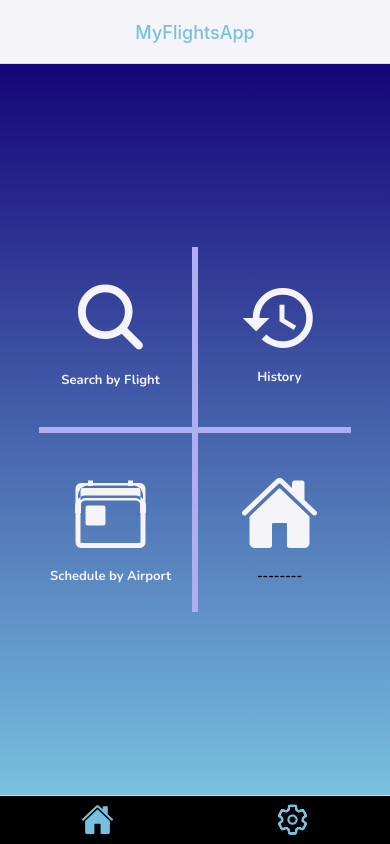
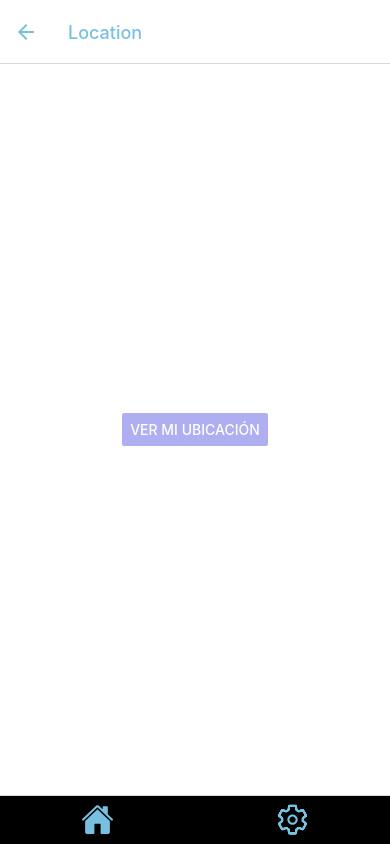
Before and after one commit to patorosso/myflightsapp, a React Native app: screen /Location in a window 390 px wide. Built offline with nearby package versions, Linux system fonts and the light colour scheme; what expo-sqlite would draw is missing.

Commit message:
added location-main screen and its navigation

```diff
--- a/package.json
+++ b/package.json
@@ -26,7 +26,8 @@
     "react-native-shadow-generator": "^1.1.2",
     "react-redux": "^8.0.5",
     "redux": "^4.2.1",
-    "redux-thunk": "^2.4.2"
+    "redux-thunk": "^2.4.2",
+    "expo-location": "~15.0.1"
   },
   "devDependencies": {
     "@babel/core": "^7.12.9"
--- a/src/navigation/home.jsx
+++ b/src/navigation/home.jsx
@@ -1,5 +1,5 @@
 import { createNativeStackNavigator } from "@react-navigation/native-stack";
-import { Home, SearchFlight, FlightMap, History, Schedule } from "../screens/index";
+import { Home, SearchFlight, FlightMap, History, Schedule, LocationMain } from "../screens/index";
 import { colors } from "../constants";
 import { useSelector } from "react-redux";
 
@@ -33,6 +33,9 @@ const HomeNavigator = () => {
             <Stack.Screen name='Schedule' component={Schedule}
             options= {{title:'Schedule' ,headerTintColor: colors.primary}}/>
 
+            <Stack.Screen name='Location' component={LocationMain}
+            options= {{title:'Location' ,headerTintColor: colors.primary}}/>
+
 
 
         </Stack.Navigator>
--- a/src/screens/home/index.jsx
+++ b/src/screens/home/index.jsx
@@ -57,7 +57,6 @@ const Home = ({navigation}) => {
         colors={[  colors.darkblue, colors.primary]}
         style={styles.gradientContainer}>
             <View style={styles.iconContainer}>
-
               <View style={styles.topContainer}>
 
                 <View style={styles.topLeft}>
@@ -106,7 +105,7 @@ const Home = ({navigation}) => {
                 </View>
 
                 <View style={styles.bottomRight}>
-                <TouchableWithoutFeedback  onPress={() => navigation.navigate('Schedule')} onPressIn={locationIn} onPressOut={locationOut}>
+                <TouchableWithoutFeedback  onPress={() => navigation.navigate('Location')} onPressIn={locationIn} onPressOut={locationOut}>
                   <View>
                     <Ionicons
                         name={'home'}
--- a/src/screens/index.js
+++ b/src/screens/index.js
@@ -5,3 +5,4 @@ export {default as Settings} from './settings';
 export {default as FlightMap} from './flight-map';
 export {default as History} from './history';
 export {default as Schedule} from './schedule';
+export {default as LocationMain} from './location-main';
--- /dev/null
+++ b/src/screens/location-main/index.jsx
@@ -0,0 +1,50 @@
+import { Button, View } from 'react-native';
+import { styles } from './styles';
+import * as Location from 'expo-location';
+import { Alert } from 'react-native';
+import { colors } from '../../constants';
+
+
+const LocationMain = ({navigation})  => {
+
+
+
+    const onHandleLocation = async () => {
+        const isLocationAllowed = await verifyPermissions();
+        if (!isLocationAllowed) return;
+        try {
+          const location = await Location.getCurrentPositionAsync({
+            timeout: 5000,
+          });
+          const { latitude, longitude } = location.coords;
+          const coords = {
+            latitude: latitude,
+            longitude: longitude,
+          };
+          console.log(coords);
+          //navigation.navigate('MapScreen', { coords });
+        } catch (error) {
+          console.log(error);
+          Alert.alert('Error', 'Error al pedir ubicación.');
+        }
+      };
+
+
+    const verifyPermissions = async () => {
+        const {status} = await Location.requestForegroundPermissionsAsync();
+        if(status != 'granted')
+        {
+            Alert.alert("No hay permisos");
+            return false;
+        }
+        return true;
+    }
+
+  return (
+    <View style={styles.container}>
+      <Button color={colors.purple} title='Ver mi ubicación' onPress={onHandleLocation}/>
+    </View>
+  );
+}
+
+export default LocationMain;
--- /dev/null
+++ b/src/screens/location-main/styles.js
@@ -0,0 +1,11 @@
+import { StyleSheet } from "react-native";
+
+
+export const styles = StyleSheet.create({
+    container: {
+        flex: 1,
+        backgroundColor: 'white',
+        alignItems: 'center',
+        justifyContent: 'space-evenly'
+    },
+});
```
Also changed, not shown: 1 other file (tests, documents, lock files or other folders).
